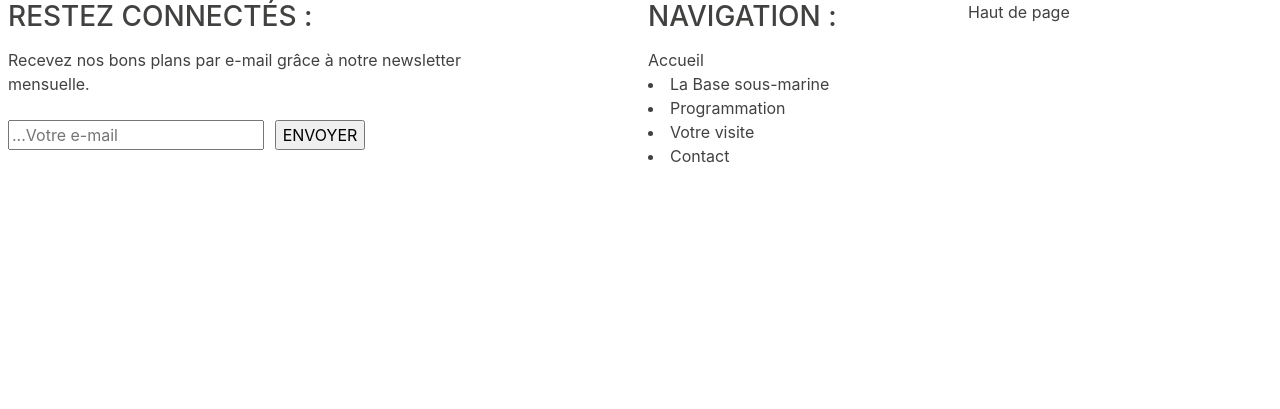
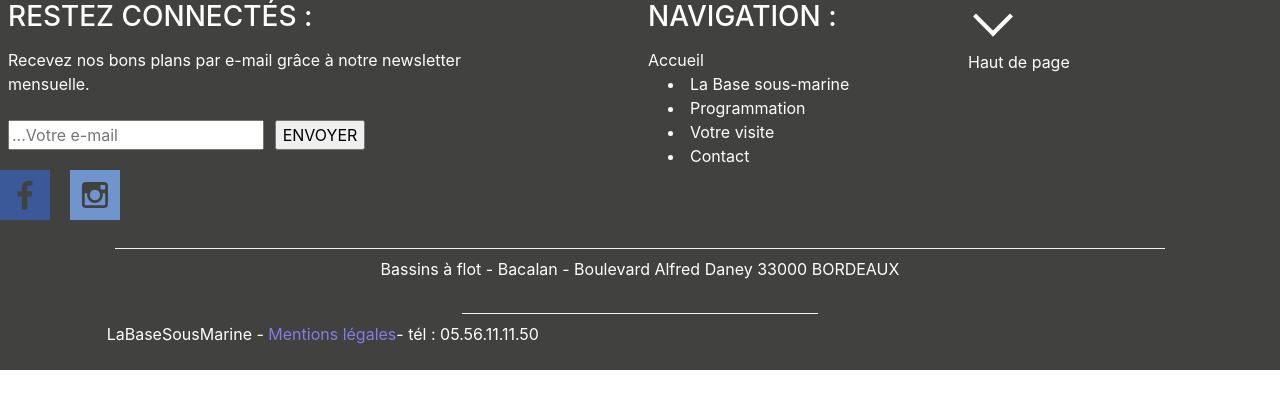
Before and after one commit to QRAVET/BSM, a PHP site: page / in a window 1280 px wide. Shown: the top 409 px of the page. Run offline with PHP 8.4, Linux system fonts and the light colour scheme.

Commit message:
fin de cours jeudi matin

```diff
--- a/css/style.css
+++ b/css/style.css
@@ -36,28 +36,56 @@
 }
 
 .bg-medium-grey {
-  color: #414140;
+  background-color: #414140;
 }
 
 .bg-dark-grey {
-  color: #1e2023;
+  background-color: #1e2023;
 }
 
 .bg-blue-green {
-  color: #5cafa6;
+  background-color: #5cafa6;
 }
 
 .bg-yellow-bsm {
-  color: #f4c55c;
+  background-color: #f4c55c;
 }
 
 /***** LOGOS SOCIAUX *****/
 .logo-fb-blue {
   background: url(../img/picto/fb-blue.svg);
+  height: 50px;
+  width: 50px;
+  margin-right: 20px;
+  margin-top: 20px;
+  margin-bottom: 20px;
 }
 
 .logo-insta-blue {
   background: url(../img/picto/insta-blue.svg);
+  height: 50px;
+  width: 50px;
+  margin-right: 20px;
+  margin-top: 20px;
+  margin-bottom: 20px;
+}
+
+.pages {
+  text-decoration: none;
+  padding-left: 20px;
+}
+
+/***** BUTTONS *****/
+.button-white {
+  background: url(../img/picto/button/button-white.svg);
+  height: 50px;
+  width: 50px;
+}
+
+.button-grey {
+  background: url(../img/picto/button/button-grey.svg);
+  height: 50px;
+  width: 50px;
 }
 
 /*# sourceMappingURL=style.css.map */
--- a/inc/footer.php
+++ b/inc/footer.php
@@ -1,4 +1,4 @@
-<footer class="columns bg-medium-grey">
+<footer class="columns bg-medium-grey white">
     <div class="container grid-xl ">
         <div class="columns">
             <div class="column col-5">
@@ -13,8 +13,8 @@
                     </div>
                 </div>
                 <div class="columns">
-                    <div class="logo-fb-blue"></div>
-                    <div class="logo-insta-blue"></div>
+                    <a href="" class="logo-fb-blue"></a>
+                    <a href="" class="logo-insta-blue"></a>
                 </div>
             </div>
             <div class="column col-1"></div>
@@ -34,5 +34,21 @@
                 <p>Haut de page</p>
             </div>
         </div>
+        <div class="columns">
+            <div class="column col-1"></div>
+            <div class="column col-10 col-mx-auto">
+                <div class="divider"></div>
+                <p class="text-center">Bassins à flot - Bacalan - Boulevard Alfred Daney 33000 BORDEAUX</p>
+                <div class="columns">
+                    <div class="column col-4"></div>
+                    <div class="column col-4 divider"></div>
+                    <div class="column col-4"></div>
+                </div>
+                <div class="columns text-center">
+                    <p class="">LaBaseSousMarine - <a href="">Mentions légales </a><p> - tél : 05.56.11.11.50</p>
+                </div>
+            </div>
+            <div class="column col-1"></div>
+        </div>
     </div>
 </footer>
```
Also changed, not shown: sass/stylesheet.scss (+6 -2 lines), 1 other file.
